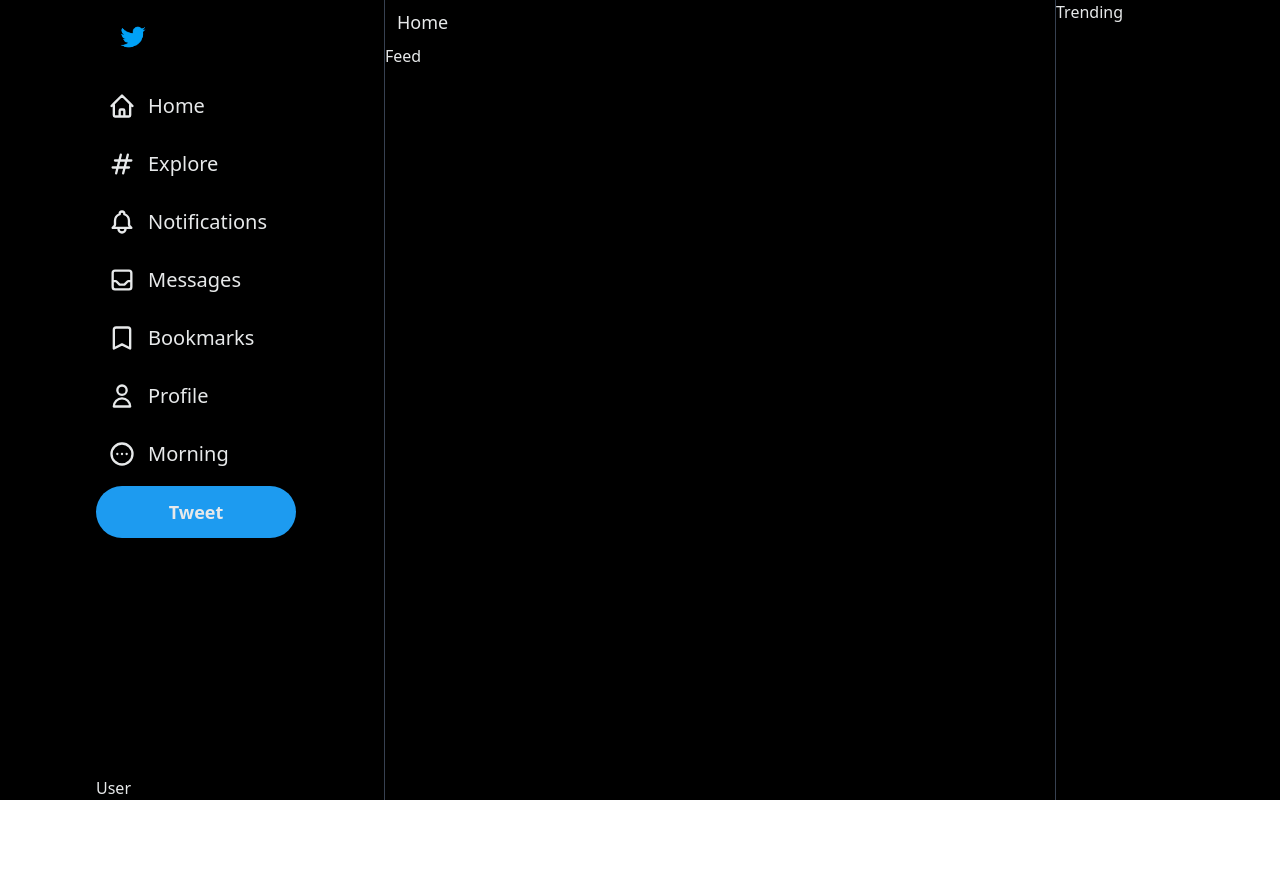
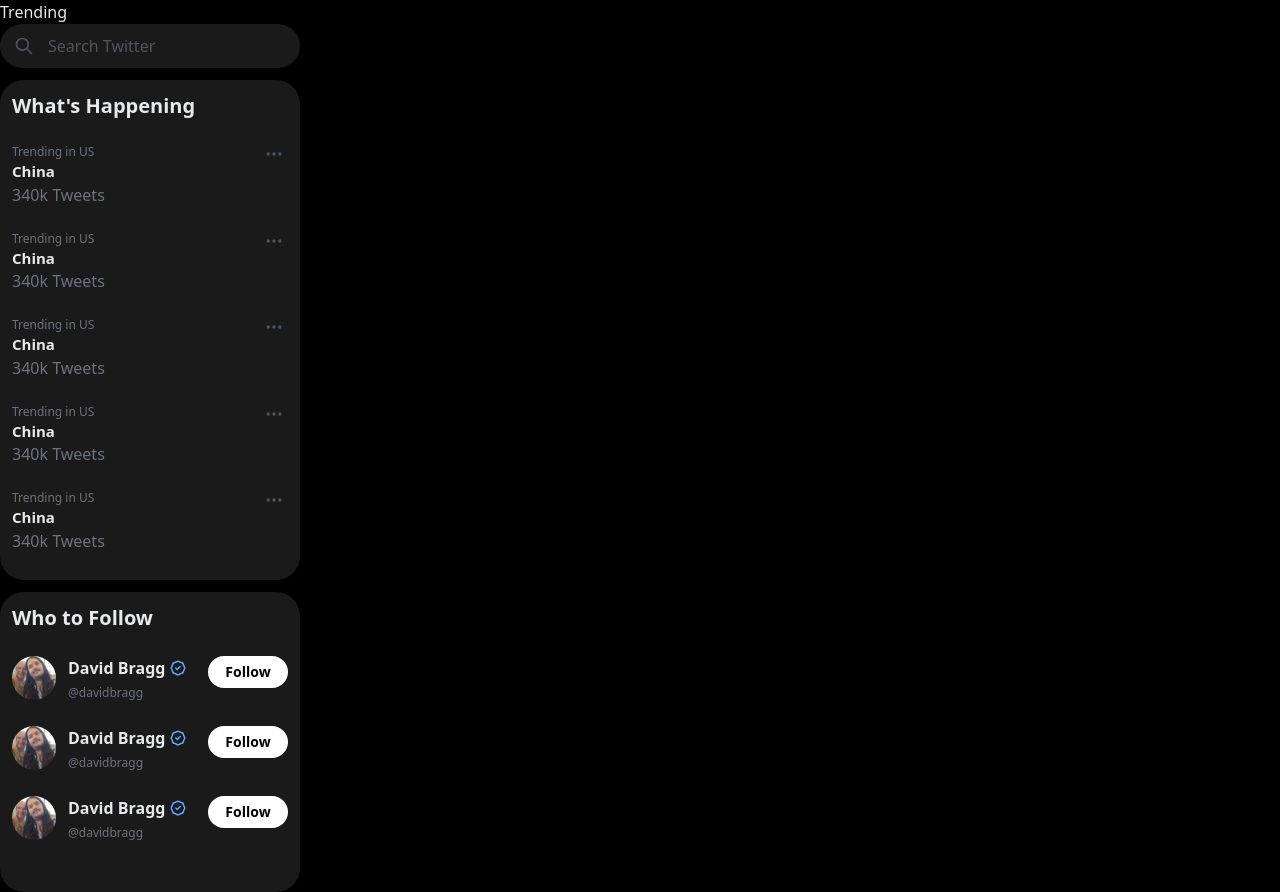
Before and after one commit to Wesman687/twitter-clone, a Next.js app: page / in a window 1280 px wide. Before the commit the page ends 800 px from the top, so only its background shows below. Built offline with nearby package versions, Linux system fonts and the light colour scheme.

Commit message:
going to bed

```diff
--- a/pages/components/PostFeed.js
+++ b/pages/components/PostFeed.js
@@ -1,11 +1,16 @@
+import Tweet from "./Tweet";
+import TweetInput from "./TweetInput";
+
 export default function PostFeed() {
 
     return (
-        <div className="sm:ml-20 xl:ml-96 max-w-2xl border-gray-700 border-x flex-grow">
-        <div className="px-3 py-2 text-lg">
+        <div className=" hidden sm:ml-20 xl:ml-96 max-w-2xl border-gray-700 border-x flex-grow">
+        <div className="px-3 py-2 text-lg sm:text-xl font-bold border-b border-gray-700 sticky top-0 z-50">
             Home
         </div>
         Feed
+        <TweetInput />
+        <Tweet />
         </div>
     )
 }
--- a/pages/components/Sidebar.js
+++ b/pages/components/Sidebar.js
@@ -12,7 +12,7 @@
 
 export default function Sidebar() {
   return (
-    <div className="h-full hidden sm:flex flex-col fixed xl:ml-24">
+    <div className="h-full hidden sm:hidden flex-col fixed xl:ml-24">
       <nav className="h-full xl:space-y-1.5 relative">
         <div className="flex justify-center xl:justify-start items-center py-3 xl:p-3 ">
           <Image
--- a/pages/components/Trending.js
+++ b/pages/components/Trending.js
@@ -1,7 +1,109 @@
-export default function Trending(){
-    return (
-        <div>
-            Trending
+import {
+  BadgeCheckIcon,
+  DotsHorizontalIcon,
+  SearchIcon,
+} from "@heroicons/react/outline";
+
+export default function Trending() {
+  return (
+    <div className="lg:flex-col">
+      Trending
+      <div
+        className="flex space-x-3 bg-white bg-opacity-10
+            w-[300px] h-[44px] p-3 rounded-3xl"
+      >
+        <SearchIcon className="w-6 text-gray-600" />
+        <input
+          className="bg-transparent
+                focus:outline-none
+                placeholder:text-gray-600"
+          placeholder="Search Twitter"
+        />
+      </div>
+      <div className="w-[300px] h-[500px] bg-white bg-opacity-10 rounded-3xl mt-3">
+        <h1 className="font-bold p-3 text-xl">What's Happening</h1>
+        <div className="p-3 relative">
+          <DotsHorizontalIcon className="w-5 text-gray-600 absolute right-4" />
+          <p className="text-xs text-gray-500">Trending in US</p>
+          <h1 className="text-[15px] font-bold">China</h1>
+          <p className="text-cs text-gray-500">340k Tweets</p>
         </div>
-    )
+        <div className="p-3 relative">
+          <DotsHorizontalIcon className="w-5 text-gray-600 absolute right-4" />
+          <p className="text-xs text-gray-500">Trending in US</p>
+          <h1 className="text-[15px] font-bold">China</h1>
+          <p className="text-cs text-gray-500">340k Tweets</p>
+        </div>
+        <div className="p-3 relative">
+          <DotsHorizontalIcon className="w-5 text-gray-600 absolute right-4" />
+          <p className="text-xs text-gray-500">Trending in US</p>
+          <h1 className="text-[15px] font-bold">China</h1>
+          <p className="text-cs text-gray-500">340k Tweets</p>
+        </div>
+        <div className="p-3 relative">
+          <DotsHorizontalIcon className="w-5 text-gray-600 absolute right-4" />
+          <p className="text-xs text-gray-500">Trending in US</p>
+          <h1 className="text-[15px] font-bold">China</h1>
+          <p className="text-cs text-gray-500">340k Tweets</p>
+        </div>
+        <div className="p-3 relative">
+          <DotsHorizontalIcon className="w-5 text-gray-600 absolute right-4" />
+          <p className="text-xs text-gray-500">Trending in US</p>
+          <h1 className="text-[15px] font-bold">China</h1>
+          <p className="text-cs text-gray-500">340k Tweets</p>
+        </div>
+      </div>
+      <div className="w-[300px] h-[300px] bg-white bg-opacity-10 rounded-3xl mt-3">
+        <h1 className="font-bold text-xl p-3">Who to Follow</h1>
+        <div className="flex justify-between p-3">
+          <div className="flex space-x-3">
+            <img
+              src="/assets/profile_pic.jpg"
+              className="w-11 h-11 object-cover rounded-full"
+            ></img>
+            <div>
+              <div className="flex space-x-1">
+                <h1 className="font-bold">David Bragg</h1>
+                <BadgeCheckIcon className="w-[18px] text-blue-400" />
+              </div>
+              <h1 className="text-[12px] mt-1 text-gray-500">@davidbragg</h1>
+            </div>
+          </div>
+          <button className="bg-white text-black text-sm w-20 rounded-3xl font-bold h-8">Follow</button>
+        </div>
+        <div className="flex justify-between p-3">
+          <div className="flex space-x-3">
+            <img
+              src="/assets/profile_pic.jpg"
+              className="w-11 h-11 object-cover rounded-full"
+            ></img>
+            <div>
+              <div className="flex space-x-1">
+                <h1 className="font-bold">David Bragg</h1>
+                <BadgeCheckIcon className="w-[18px] text-blue-400" />
+              </div>
+              <h1 className="text-[12px] mt-1 text-gray-500">@davidbragg</h1>
+            </div>
+          </div>
+          <button className="bg-white text-black text-sm w-20 rounded-3xl font-bold h-8">Follow</button>
+        </div>
+        <div className="flex justify-between p-3">
+          <div className="flex space-x-3">
+            <img
+              src="/assets/profile_pic.jpg"
+              className="w-11 h-11 object-cover rounded-full"
+            ></img>
+            <div>
+              <div className="flex space-x-1">
+                <h1 className="font-bold">David Bragg</h1>
+                <BadgeCheckIcon className="w-[18px] text-blue-400" />
+              </div>
+              <h1 className="text-[12px] mt-1 text-gray-500">@davidbragg</h1>
+            </div>
+          </div>
+          <button className="bg-white text-black text-sm w-20 rounded-3xl font-bold h-8">Follow</button>
+        </div>
+      </div>
+    </div>
+  );
 }
--- /dev/null
+++ b/pages/components/Tweet.js
@@ -0,0 +1,34 @@
+import { ChartBarIcon, ChatIcon, HeartIcon, UploadIcon } from "@heroicons/react/outline"
+
+export default function Tweet() {
+    return (
+        <div className="border-b border-gray-700">
+            <TweetHeader />
+            <div className="p-3 ml-16 text-gray-500 flex space-x-14">
+                <ChatIcon className="w-5 cursor-pointer hover:text-green-400" />
+                <HeartIcon className="w-5 cursor-pointer hover:text-pink-500" />
+                <ChartBarIcon className="w-5 cursor-not-allowed" />
+                <UploadIcon className="w-5 cursor-not-allowed" />
+            </div>
+        </div>
+    )
+}
+
+export function TweetHeader() {
+    return (
+        <div className="flex space-x-3 p-3">
+            <img
+            className="w-11 h-11 rounded-full object-cover"
+            src='/assets/profile_pic.jpg'></img>
+
+        <div>
+            <div className="text-gray-500 flex items-center space-x-2 mb-1">
+                <span>@paul</span>
+                <div className="w-1 h-1 bg-gray-700 rounded-full"></div>
+                <span>2 hours ago</span>
+            </div>
+            <span>text</span>
+        </div>
+        </div>
+    )
+}
--- /dev/null
+++ b/pages/components/TweetInput.js
@@ -0,0 +1,42 @@
+import { CalendarIcon, ChartBarIcon, EmojiHappyIcon, LocationMarkerIcon, PhotographIcon } from "@heroicons/react/outline";
+
+export default function TweetInput() {
+  return (
+    <div className="flex space-x-3 p-3 border-b border-gray-700">
+      <img
+        className="w-11 h-11 rounded-full object-cover"
+        src="/assets/Profile_pic.jpg"
+      ></img>
+      <div className="w-full">
+        <textarea
+          placeholder="What's on your mind?"
+          className="bg-transparent resize-none outline-none
+                w-full min-h-[50px] text-lg"
+        ></textarea>
+        <div
+          className="flex justify-between border-t
+        border-gray-700 pt-4"
+        >
+          <div className="flex space-x-0">
+            <div className="iconsAnimation">
+              <PhotographIcon className="h-[22px] text-[#1d9bf0]" />
+            </div>
+            <div className="iconsAnimation">
+              <ChartBarIcon className="h-[22px] text-[#1d9bf0]" />
+            </div>
+            <div className="iconsAnimation">
+              <EmojiHappyIcon className="h-[22px] text-[#1d9bf0]" />
+            </div>
+            <div className="iconsAnimation">
+              <CalendarIcon className="h-[22px] text-[#1d9bf0]" />
+            </div>
+            <div className="iconsAnimation">
+              <LocationMarkerIcon className="h-[22px] text-[#1d9bf0]" />
+            </div>
+          </div>
+          <button>Tweet</button>
+        </div>
+      </div>
+    </div>
+  );
+}
--- a/styles/globals.css
+++ b/styles/globals.css
@@ -5,3 +5,7 @@
 .hoverAnimation {
   @apply hover:cursor-pointer hover:bg-white hover:bg-opacity-10 xl:p-3
 }
+
+.iconsAnimation {
+  @apply hover:bg-opacity-10 hover:bg-[#1d9bf0] rounded-full w-9 h-9 flex items-center justify-center cursor-pointer
+}
```
Also changed, not shown: public/assets/Profile_pic.jpg (added).
